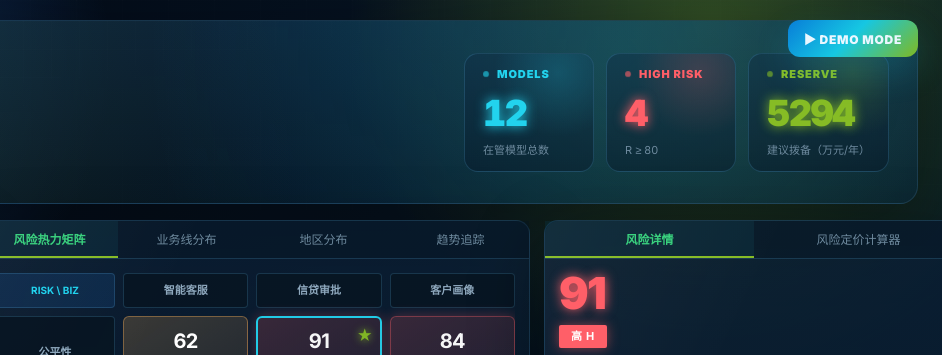
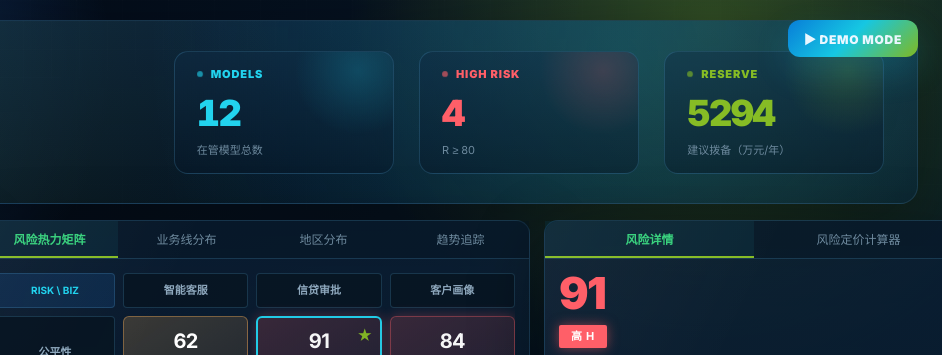
Before and after one commit to Zhaoyan0908/XBank-AI-demo, a plain HTML site: page index.html in a window 1280 px wide. Shown: the top 355 px of the page, 338-1280 px from the left. Drawn offline with nearby package versions, Linux system fonts and the light colour scheme.

Commit message:
修改到最新版本

```diff
--- a/index.html
+++ b/index.html
@@ -145,10 +145,19 @@ body::before {
 .hero-titles .name-zh { font-size: 18px; color: var(--cyan); letter-spacing: 6px; margin-top: 6px; font-weight: 500; }
 .hero-titles .sub, .hero-titles .slogan { font-size: 13px; color: var(--text-sub); margin-top: 8px; }
 .hero-titles .slogan { color: rgba(232,241,248,0.85); font-weight: 500; }
-.hero-kpis { display: flex; gap: 12px; flex-wrap: wrap; position: relative; z-index: 1; }
+.hero-kpis {
+  display: flex; gap: 16px;
+  flex: 1; min-width: 0;
+  justify-content: space-around;
+  align-items: stretch;
+  position: relative; z-index: 1;
+  max-width: 720px;
+}
 .hero-kpi {
-  min-width: 130px;
-  padding: 12px 18px;
+  flex: 1;
+  min-width: 0;
+  max-width: 220px;
+  padding: 14px 22px;
   border: 1px solid var(--border);
   border-radius: 14px;
   background: linear-gradient(180deg, rgba(15,44,70,0.45), rgba(6,22,39,0.45));
@@ -169,7 +178,7 @@ body::before {
 .hero-kpi .val {
   font-family: var(--font-num); font-size: 36px; font-weight: 900;
   letter-spacing: -0.04em; margin-top: 4px; font-variant-numeric: tabular-nums;
-  text-shadow: 0 0 12px currentColor;
+
   position: relative;
 }
 .hero-kpi .unit { font-size: 11px; color: var(--text-hint); margin-top: 2px; position: relative; }
@@ -269,7 +278,7 @@ body::before {
 .heat-tag.M { color: var(--risk-m); }
 .heat-tag.L { color: var(--risk-l); }
 .heat-meta { font-size: 10px; color: var(--text-hint); margin-top: 4px; }
-.star { position: absolute; top: 6px; right: 8px; color: var(--lime); font-size: 14px; text-shadow: 0 0 8px var(--lime); }
+.star { position: absolute; top: 6px; right: 8px; color: var(--lime); font-size: 14px;  }
 .chart-box { width: 100%; height: 380px; display: none; }
 .chart-box.show { display: block; }
 .legend-bar {
@@ -285,7 +294,7 @@ body::before {
 .detail-score {
   font-family: var(--font-num); font-size: 44px; font-weight: 900;
   letter-spacing: -0.04em; line-height: 1;
-  text-shadow: 0 0 12px currentColor;
+
 }
 .detail-score.score-H { color: var(--risk-h); }
 .detail-score.score-M { color: var(--risk-m); }
@@ -321,7 +330,7 @@ body::before {
 .reserve-big {
   font-family: var(--font-num); font-size: 36px; font-weight: 900; color: var(--lime); margin-top: 6px;
   letter-spacing: -0.04em;
-  text-shadow: 0 0 12px rgba(134,188,37,0.45);
+
 }
 .formula-note { font-size: 11px; color: var(--text-hint); margin-top: 6px; }
 .calc-grid { display: grid; gap: 10px; }
@@ -338,7 +347,7 @@ body::before {
 .out-box { border: 1px solid rgba(34,211,238,0.3); padding: 14px; margin-top: 10px; border-radius: 8px; background: rgba(34,211,238,0.06); }
 #out-r {
   font-family: var(--font-num); font-size: 42px; font-weight: 900; line-height: 1;
-  letter-spacing: -0.04em; text-shadow: 0 0 12px currentColor;
+  letter-spacing: -0.04em;
 }
 .mini-chart { width: 100%; height: 160px; margin-top: 8px; }
 .bottom-panel { margin-top: 14px; }
```
